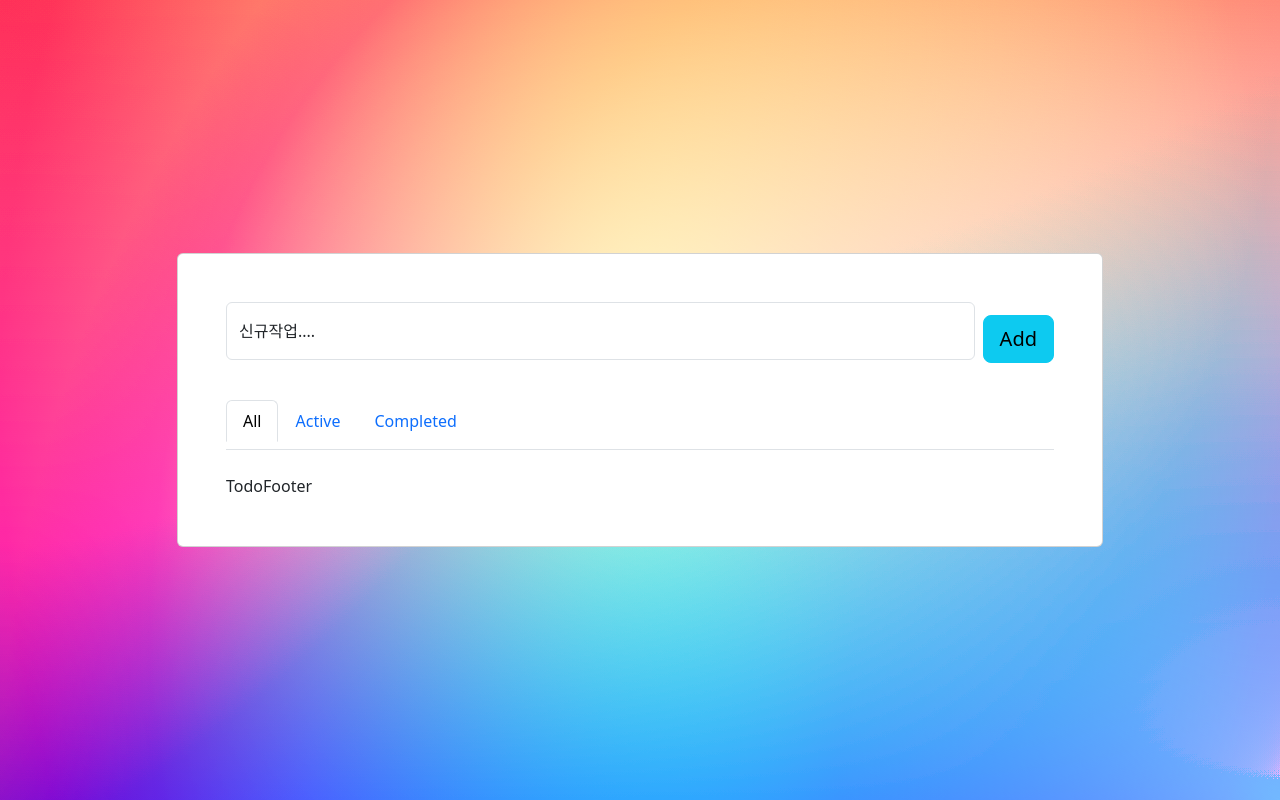
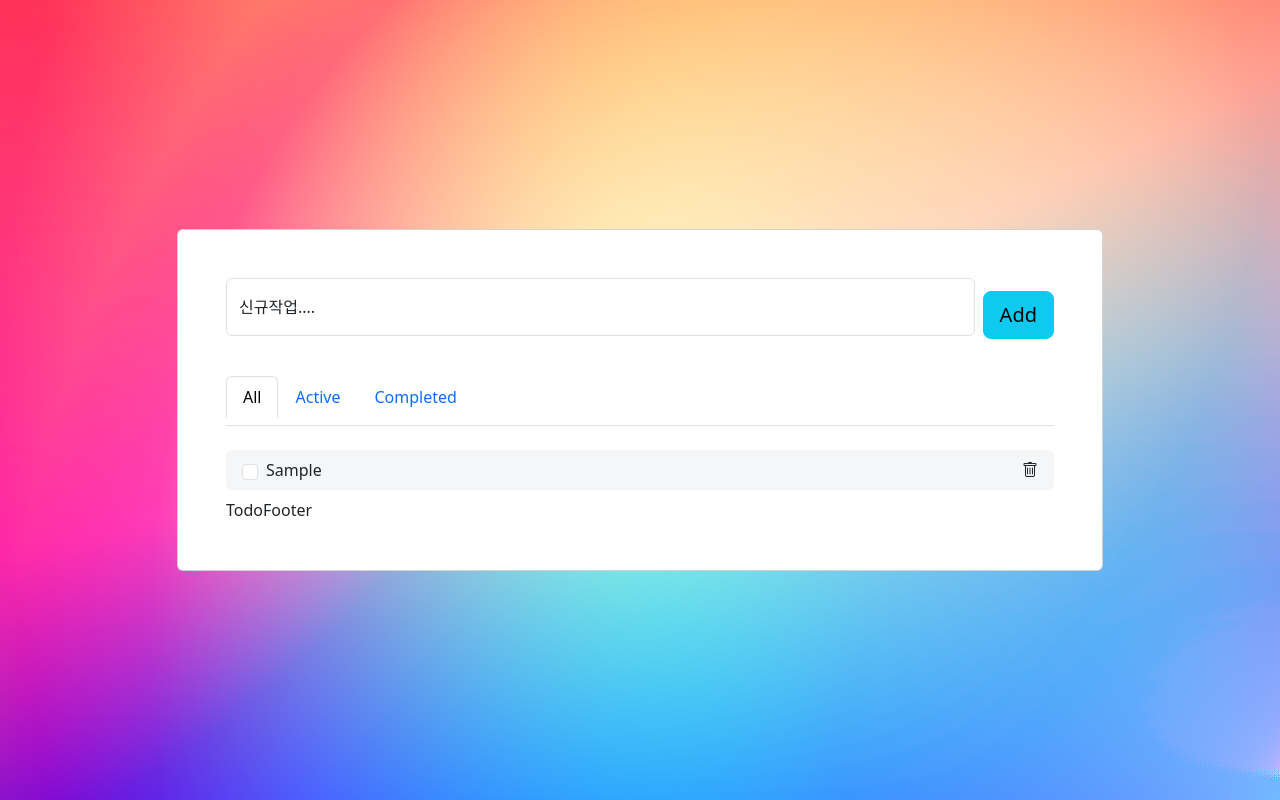
Before and after one commit to gogyuja/vue3todo, a Vue app: page / in a window 1280 px wide. Both pictures are taken after typing "Sample" into the empty fields and a click on the button "Add". Built offline with nearby package versions, Linux system fonts and the light colour scheme.

Commit message:
클릭시 중앙 빗금

```diff
--- a/src/components/Todo.vue
+++ b/src/components/Todo.vue
@@ -1,56 +1,47 @@
+<template>
+    <li class="list-group-item d-flex align-items-center justify-content-between border-0 mb-2 rounded" @click="clickCheckbox()" style="background-color: #f4f6f7;">
+        <div class="d-flex align-items-center" @click.capture="">
+            <input ref="checkboxRef" :id="todo.idx" class="form-check-input me-2" type="checkbox" value="" aria-label="..."  @click.stop="clickCheck()" />
+            <div contenteditable="true" @click.stop=""><span><s :style="isVisible ? {} : { display: 'contents' }"> {{ todo.title }}</s></span></div>
+        </div>
+        <span>
+            <i :class="classObject" class="bi" @mouseover="onHover" @mouseout="onHoverOut" @click.stop="$emit('delete-todo',todo)"></i>
+        </span>
+    </li>
+</template>
+
 <script setup lang='ts'>
-import {reactive} from 'vue'
-import {todoObj} from "../type/todoObj.ts";
+import { reactive, ref } from 'vue'
+    defineProps(['todo'])
 
-const props = defineProps<{ todo: todoObj }>()
+    const classObject = reactive({
+        'bi-trash': true,
+        'bi-trash-fill': false
+    })
 
-const viewData = reactive({
-  isVisible: false,
-  isChecked: false,
-  checkboxRef: null
-})
+    const checkboxRef = ref<null | HTMLInputElement>(null);
+    let isVisible = ref(false);
 
-const classObject = reactive({
-  'bi-trash': true,
-  'bi-trash-fill': false
-})
+    const onHover = () => {
+        classObject['bi-trash'] = false;
+        classObject['bi-trash-fill'] = true;
+    }
 
-const hoverEvent = (onHover: boolean) => {
-  classObject['bi-trash'] = !onHover;
-  classObject['bi-trash-fill'] = onHover;
-}
+    const onHoverOut = () => {
+        classObject['bi-trash'] = true;
+        classObject['bi-trash-fill'] = false;
+    }
 
+    //li를 눌러 체크박스 이벤트 발생 시
+    const clickCheckbox=()=>{
+        // 체크박스의 체크 상태를 토글합니다.
+        if(checkboxRef.value) {
+            checkboxRef.value.checked = !checkboxRef.value.checked;
+            isVisible.value=!isVisible.value;
+        }
+    }
+
+    const clickCheck=()=>{
+      isVisible.value=!isVisible.value;
+    }
 </script>
-
-<template>
-  <li class="list-group-item d-flex align-items-center justify-content-between border-0 mb-2 rounded"
-      style="background-color: #f4f6f7;"
-      @click="viewData.isChecked = !viewData.isChecked">
-    <div class="d-flex align-items-center"
-         @click.capture="">
-      <input ref="checkboxRef"
-             class="form-check-input me-2"
-             :id="`${props.todo.idx}`"
-             type="checkbox"
-             v-model="viewData.isChecked"
-             aria-label="..."
-             checked
-             @click.stop/>
-      <div contenteditable="true"
-           @click.stop="">
-        <span>
-          <s :style="viewData.isVisible ? {} : { display: 'contents' }">
-            {{ props.todo.title }}
-          </s>
-        </span>
-      </div>
-    </div>
-    <span>
-      <i class="bi"
-         :class="classObject"
-         @mouseover="hoverEvent(true)"
-         @mouseout="hoverEvent(false)"
-         @click.stop="$emit('delete-todo',props.todo)"/>
-    </span>
-  </li>
-</template>
--- a/src/views/todoMain/TodoMain.vue
+++ b/src/views/todoMain/TodoMain.vue
@@ -74,7 +74,7 @@ const deleteTodo = (todo) => {
               <TodoInput @input-todo="handleInputTodo"></TodoInput>
               <TodoNav/>
               <TodoList
-                  :todos="viewData.todoList"
+                  :todoList="viewData.todoList"
                   @delete-todo="deleteTodo"></TodoList>
               <TodoFooter/>
             </div>
```
